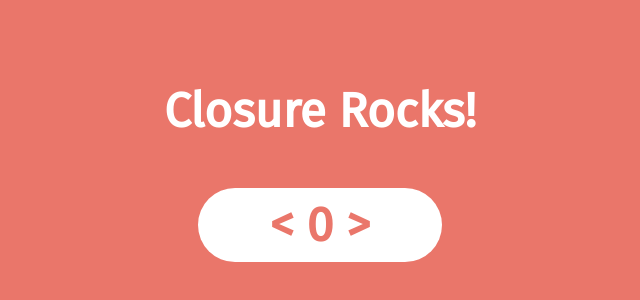
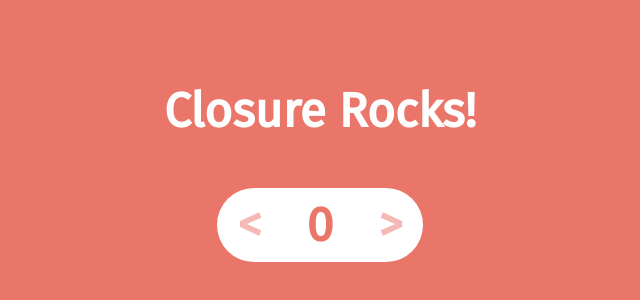
Before and after one commit to usc-devs/uscjs, a plain HTML site: page Ex1-Closure (Iterator Module)/index.html in a window 1280 px wide. Shown: the part 228-528 px from the top of the page, without its empty margins (320-960 px from the left). Drawn offline with Linux system fonts and the light colour scheme.

Commit message:
style iterator indicator elements

```diff
--- a/Ex1-Closure (Iterator Module)/style.css
+++ b/Ex1-Closure (Iterator Module)/style.css
@@ -38,3 +38,21 @@ body {
   text-align: center;
   transition: 0.2s;
 }
+
+.iterator-indicator {
+  cursor: pointer;
+  position: absolute;
+  opacity: 0.5;
+  top: 50%;
+  transform: translateY(-50%);
+  transition: 0.2s;
+}
+.iterator-indicator:hover {
+  opacity: 1;
+}
+.iterator-after {
+  right: 10%;
+}
+.iterator-before {
+  left: 10%;
+}
```
